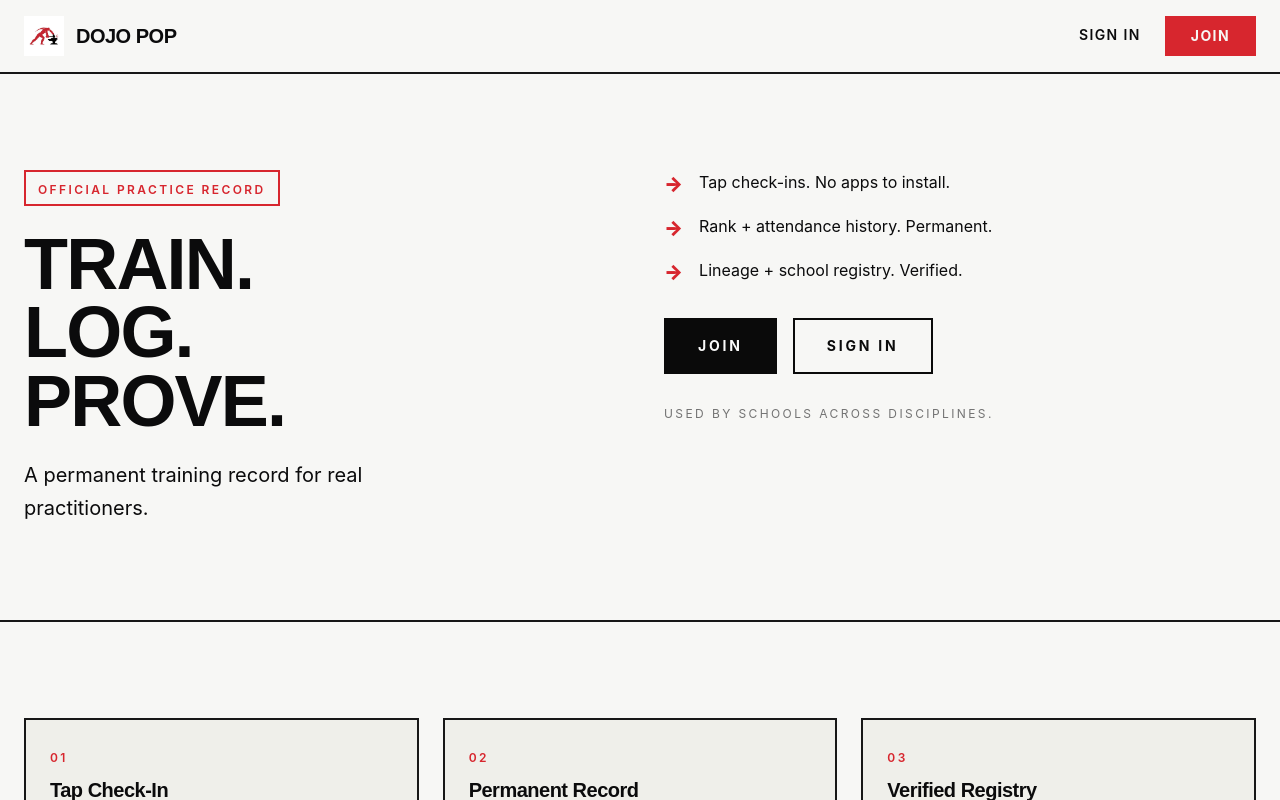
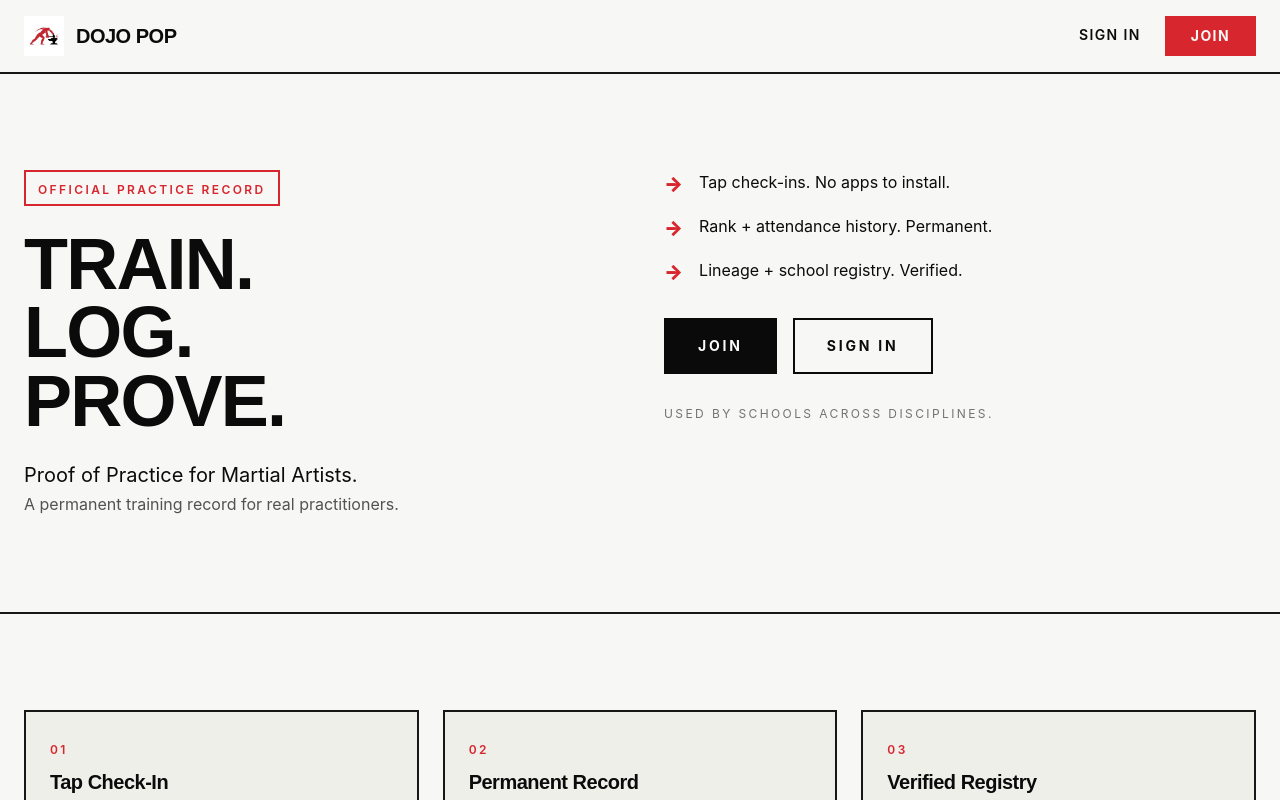
Before and after one commit to Z0rlord/dojopop.xyz, a Next.js app: page / in a window 1280 px wide. Shown: the top 800 px of the page. Built offline with nearby package versions, Linux system fonts and the light colour scheme.

Commit message:
Add 'Proof of Practice for Martial Artists' tagline

```diff
--- a/src/app/page.tsx
+++ b/src/app/page.tsx
@@ -81,6 +81,10 @@ export default function LandingPage() {
               </h1>
 
               <p className="text-lg md:text-xl leading-relaxed max-w-md">
+                Proof of Practice for Martial Artists.
+              </p>
+
+              <p className="text-base text-neutral-600 max-w-sm">
                 A permanent training record for real practitioners.
               </p>
             </div>
```
